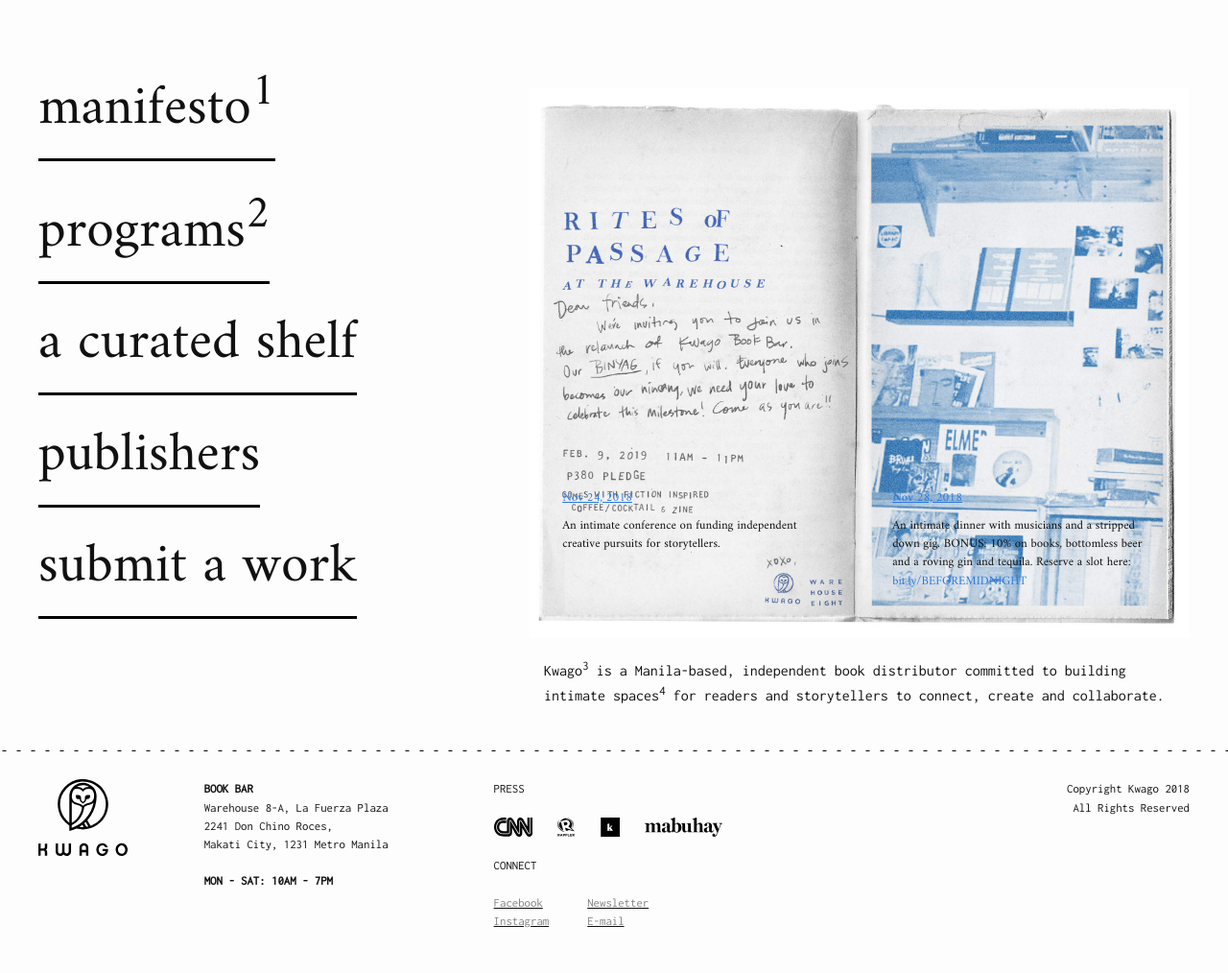
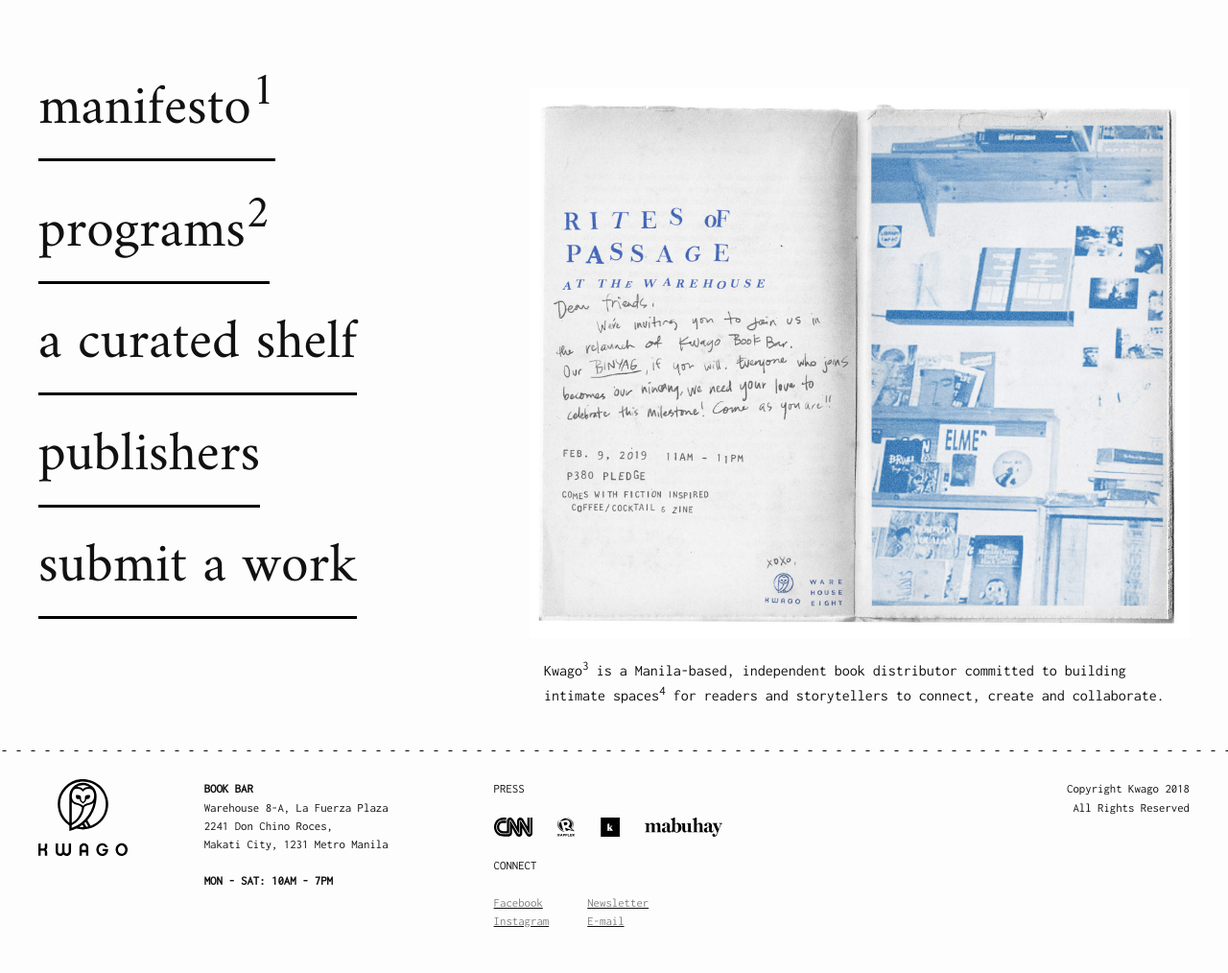
Before and after one commit to patsylala/kwago-siteleaf, a Jekyll site: the page built from index.md, in a window 1280 px wide. Shown: the whole page at 96% size. Built offline with Jekyll 4.4.1, drawn with Linux system fonts in a browser that asks for light colours.

Commit message:
Updated Index

```diff
--- a/index.md
+++ b/index.md
@@ -30,18 +30,6 @@
     <div class="board-section">
       <div class="bulletin-board">
         <img class="board-bg" src="assets/website-zine.jpg"/>
-        <div class="bulletin-text">
-          <p>
-          <span>Nov 24, 2018</span><br/>
-          An intimate conference on funding independent creative pursuits for storytellers.</p>
-        </div>
-        <div class="bulletin-text">
-          <p>
-          <span>Nov 28, 2018</span><br/>
-          An intimate dinner with musicians and a stripped down gig. BONUS: 10% on books, bottomless beer and a roving gin and tequila.
-
-          Reserve a slot here: <a href="http://bit.ly/BEFOREMIDNIGHT">bit.ly/BEFOREMIDNIGHT</a></p>
-        </div>
       </div>
       <p>
         Kwago<sup>3</sup> is a Manila-based, independent book distributor committed to building intimate spaces<sup>4</sup> for readers and storytellers to connect, create and collaborate.
```
